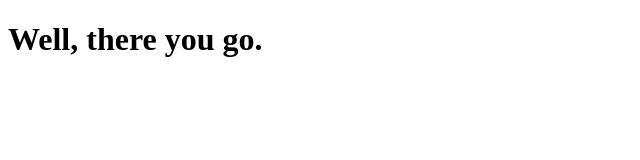
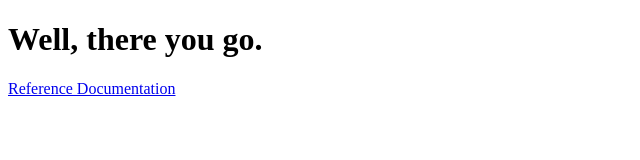
Before and after one commit to olle/CueSticky2, a website built with Parcel: page index.html in a window 1280 px wide. Shown: the whole page, without its empty margins (0-640 px from the left). Built offline with nearby package versions, Linux system fonts and the light colour scheme.

Commit message:
Add link to docs

```diff
--- a/index.html
+++ b/index.html
@@ -7,6 +7,7 @@
 
   <body>
     <h1>Well, there you go.</h1>
+    <a href="docs/">Reference Documentation</a>
   </body>
 
   <script src="./src/index.js"></script>
```
